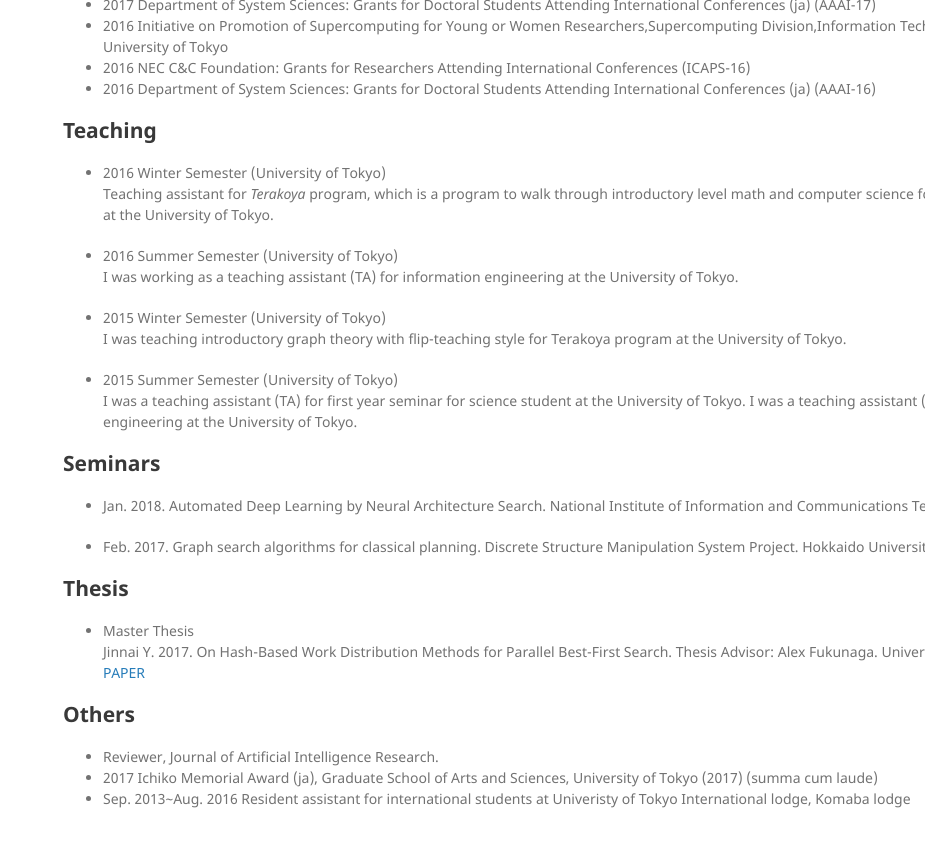
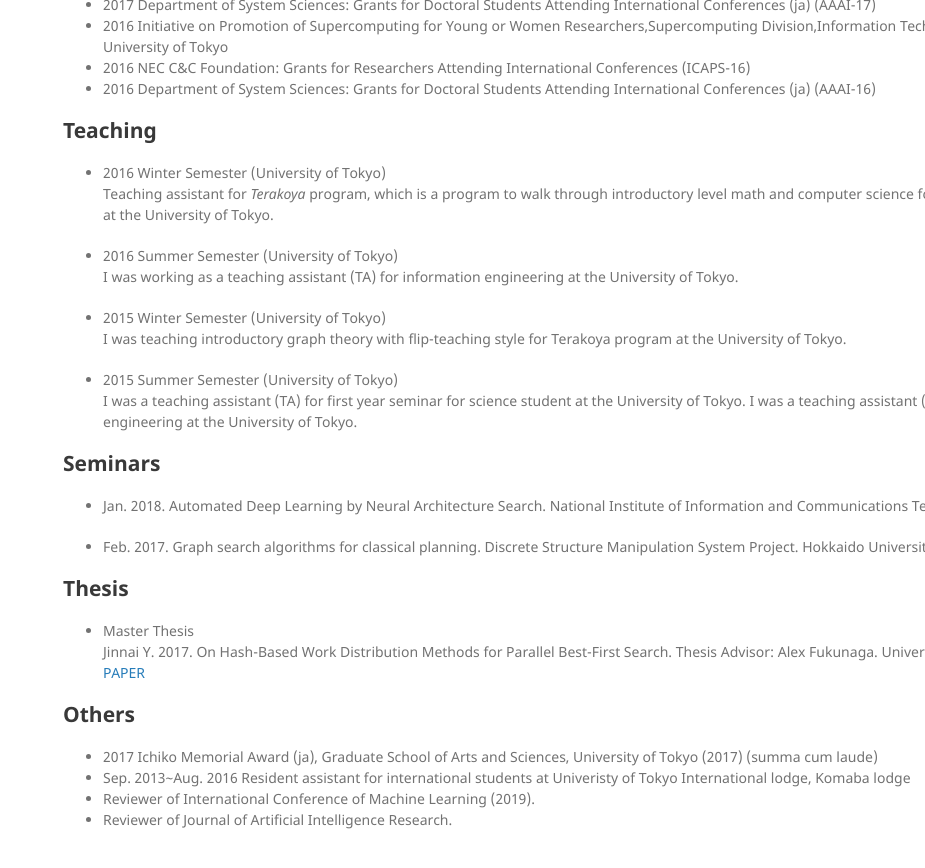
Before and after one commit to jinnaiyuu/jinnaiyuu.github.io, a Jekyll site: the page built from index.md, in a window 1280 px wide and 900 px high, scrolled down 2497 px. Shown: the top 868 px of the window, without its empty margins (355-1280 px from the left). Built offline with Jekyll 4.4.1, drawn with Linux system fonts in a browser that asks for light colours; our own code applies the rules of GitHub Pages for plain Markdown files.

Commit message:
added reviewer for ICML.

```diff
--- a/index.md
+++ b/index.md
@@ -70,6 +70,7 @@ Jinnai Y. 2017. On Hash-Based Work Distribution Methods for Parallel Best-First
 
 ## Others
 
-- Reviewer, Journal of Artificial Intelligence Research.
 - 2017 Ichiko Memorial Award (ja), Graduate School of Arts and Sciences, University of Tokyo (2017) (summa cum laude)
 - Sep. 2013~Aug. 2016 Resident assistant for international students at Univeristy of Tokyo International lodge, Komaba lodge
+- Reviewer of International Conference of Machine Learning (2019).
+- Reviewer of Journal of Artificial Intelligence Research.
```
Also changed, not shown: ja/index.md (+1 -0 lines).
